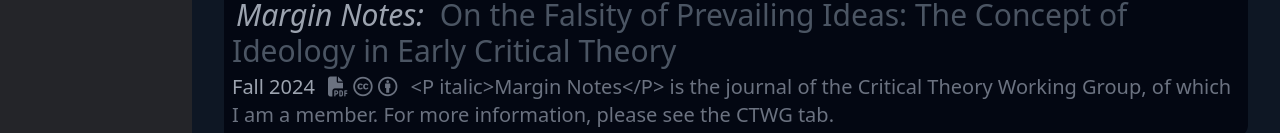
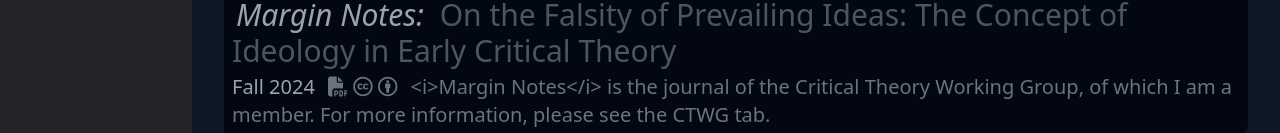
Before and after one commit to stensonowen/stomas, a SvelteKit app: page /Research in a window 1280 px wide. Shown: the part 819-952 px from the top of the page. Built offline with nearby package versions, Linux system fonts and the light colour scheme.

Commit message:
Update +page.svelte

```diff
--- a/src/routes/Research/+page.svelte
+++ b/src/routes/Research/+page.svelte
@@ -119,7 +119,7 @@
                 title="On the Falsity of Prevailing Ideas: The Concept of Ideology in Early Critical Theory"
                 link="https://ctwgwebsite.github.io/projects/1_project/"
                 date="Fall 2024"
-                text="<P italic>Margin Notes</P> is the journal of the Critical Theory Working Group, of which I am a member. For more information, please see the CTWG tab."
+                text="<i>Margin Notes</i> is the journal of the Critical Theory Working Group, of which I am a member. For more information, please see the CTWG tab."
                 pdf="https://ctwgwebsite.github.io/assets/pdf/journal/Margin_notes_1_final_full.pdf"
                 creativecommons="fa-creative-commons-by"
             />
```
